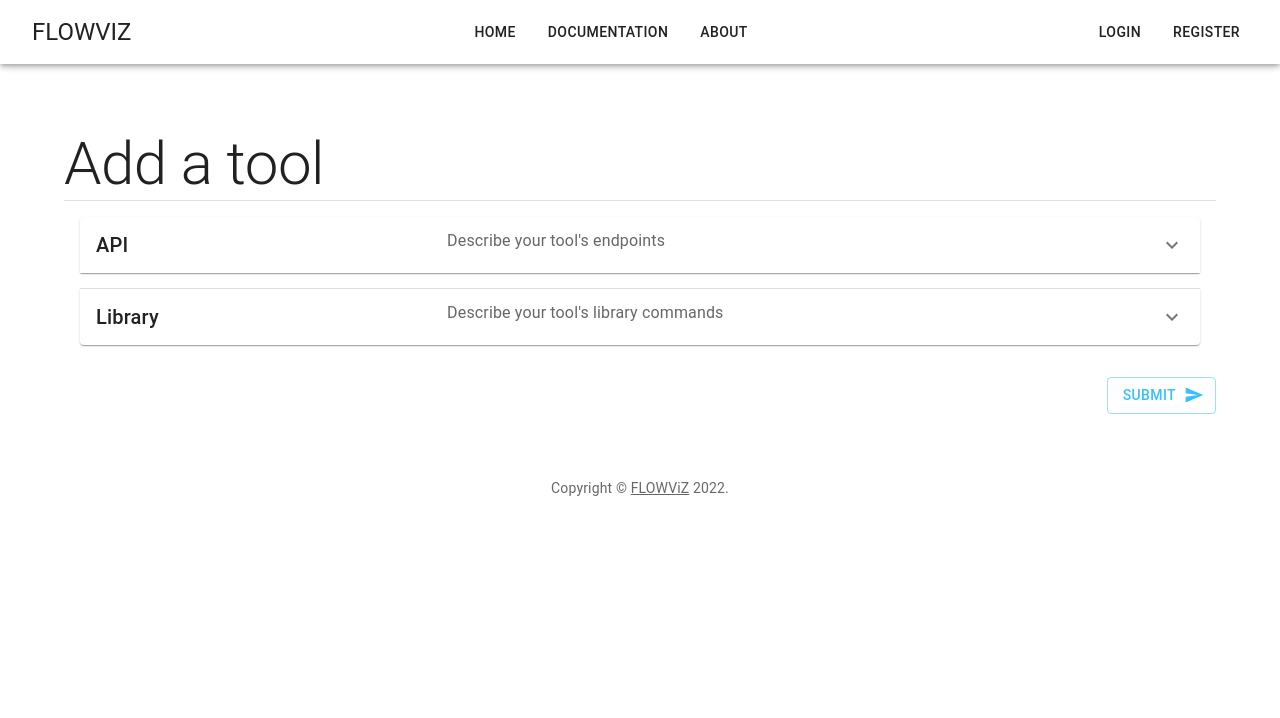
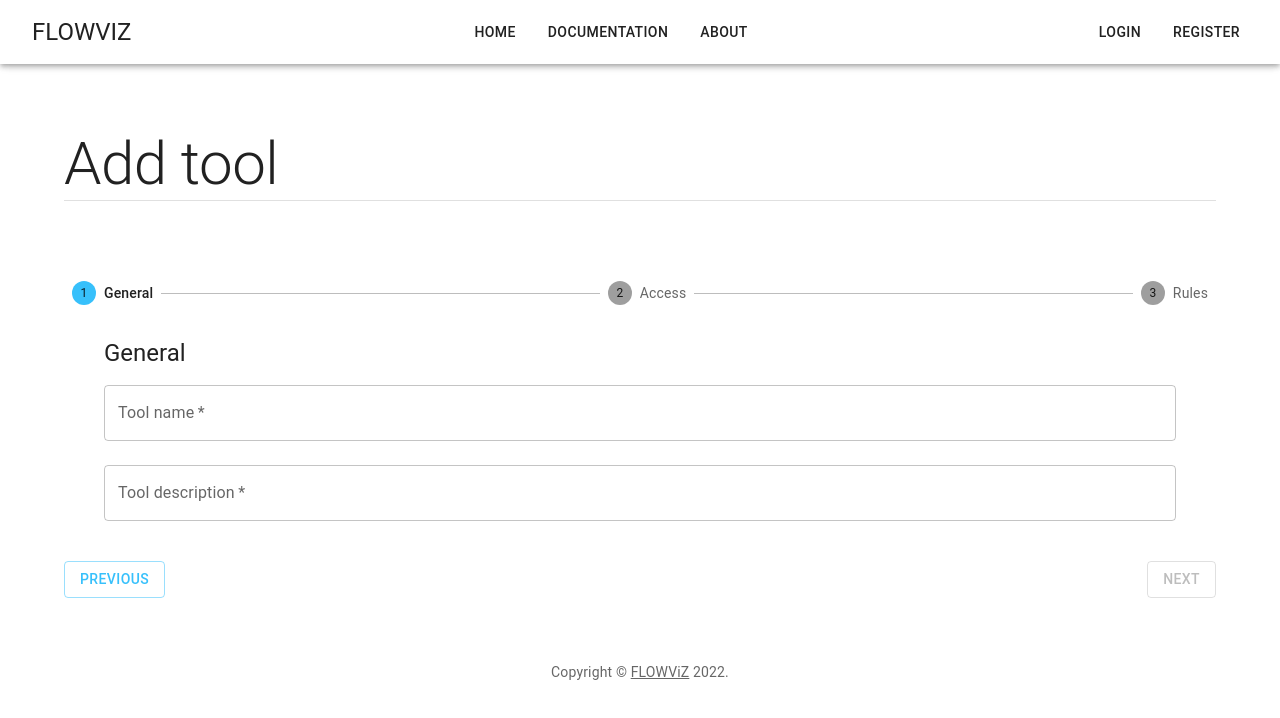
Before and after one commit to mig07/FLOWViZ, a React (Create React App) app in the folder client/: page /tool in a window 1280 px wide. Shown: the top 718 px of the page. Built offline with nearby package versions, Linux system fonts and the light colour scheme.

Commit message:
Client: adding timeline to add tool page

```diff
--- /dev/null
+++ b/client/src/component/postTool/accessFragment.js
@@ -0,0 +1,55 @@
+import { Container, Stack, TextField, Typography } from "@mui/material";
+import * as React from "react";
+
+export default function Access({
+  onAccessUpdate = () => {},
+  setCanAdvance = () => {},
+  address,
+  port,
+}) {
+  React.useEffect(() => {
+    const requiredFields = [address];
+    const hasAllRequiredFields = requiredFields.every((field) => field !== "");
+    setCanAdvance(hasAllRequiredFields);
+    if (hasAllRequiredFields) {
+      onAccessUpdate({ address: address, port: port });
+    }
+  }, [address, port]);
+
+  return (
+    <Container sx={{ p: 2 }}>
+      <Stack sx={{ p: 2 }}>
+        <Typography variant="h5">Access</Typography>
+        <TextField
+          margin="normal"
+          required
+          id="address"
+          label="Tool address"
+          name="address"
+          autoComplete="address"
+          defaultValue={address}
+          onChange={(event) =>
+            onAccessUpdate({
+              address: event.target.value,
+              port: port,
+            })
+          }
+        />
+        <TextField
+          margin="normal"
+          id="port"
+          label="Tool port"
+          name="port"
+          autoComplete="port"
+          defaultValue={port}
+          onChange={(event) =>
+            onAccessUpdate({
+              address: address,
+              port: event.target.value,
+            })
+          }
+        />
+      </Stack>
+    </Container>
+  );
+}
--- /dev/null
+++ b/client/src/component/postTool/generalFragment.js
@@ -0,0 +1,58 @@
+import { Container, Stack, TextField, Typography } from "@mui/material";
+import * as React from "react";
+
+export default function General({
+  onGeneralUpdate = () => {},
+  setCanAdvance = () => {},
+  name,
+  description,
+}) {
+  React.useEffect(() => {
+    const requiredFields = [name, description];
+    const hasAllRequiredFields = requiredFields.every((field) => field !== "");
+    setCanAdvance(hasAllRequiredFields);
+    if (hasAllRequiredFields) {
+      onGeneralUpdate({ name: name, description: description });
+    }
+  }, [name, description]);
+
+  return (
+    <Container sx={{ p: 2 }}>
+      <Stack sx={{ p: 2 }}>
+        <Typography variant="h5">General</Typography>
+        <TextField
+          margin="normal"
+          required
+          id="name"
+          label="Tool name"
+          name="name"
+          autoComplete="name"
+          defaultValue={name}
+          value={name}
+          onChange={(event) =>
+            onGeneralUpdate({
+              name: event.target.value,
+              description: description,
+            })
+          }
+        />
+        <TextField
+          margin="normal"
+          required
+          id="description"
+          label="Tool description"
+          name="description"
+          autoComplete="description"
+          defaultValue={description}
+          value={description}
+          onChange={(event) =>
+            onGeneralUpdate({
+              name: name,
+              description: event.target.value,
+            })
+          }
+        />
+      </Stack>
+    </Container>
+  );
+}
--- /dev/null
+++ b/client/src/component/postTool/rulesFragment.js
@@ -0,0 +1,64 @@
+import { Button, Grid, Toolbar, Typography } from "@mui/material";
+import * as React from "react";
+import BaseToolAccordion from "./baseToolAccordion";
+
+export default function Rules({
+  api,
+  library,
+  configMethod,
+  onMethodChoice = () => {},
+  onApiChange = () => {},
+  onLibraryChange = () => {},
+}) {
+  const MethodChoice = () => (
+    <>
+      <Typography variant="h6" textAlign="center" sx={{ mt: 2, mb: 2 }}>
+        Choose your configuration method
+      </Typography>
+      <Grid
+        container
+        spacing={2}
+        direction="row"
+        alignItems="center"
+        justifyContent="center"
+      >
+        <Grid item>
+          <Button variant="outlined" onClick={() => onMethodChoice("api")}>
+            API
+          </Button>
+        </Grid>
+        <Grid item>
+          <Button variant="outlined" onClick={() => onMethodChoice("library")}>
+            Library
+          </Button>
+        </Grid>
+      </Grid>
+      <Toolbar />
+    </>
+  );
+
+  const LibraryConfig = () => (
+    <>
+      <BaseToolAccordion onParentUpdate={onApiChange} data={api} />
+    </>
+  );
+
+  const ApiConfig = () => (
+    <>
+      <BaseToolAccordion onParentUpdate={onLibraryChange} data={library} />
+    </>
+  );
+
+  const RulesFragment = () => {
+    switch (configMethod) {
+      case "library":
+        return <LibraryConfig />;
+      case "api":
+        return <ApiConfig />;
+      default:
+        return <MethodChoice />;
+    }
+  };
+
+  return <RulesFragment />;
+}
--- a/client/src/page/postTool.js
+++ b/client/src/page/postTool.js
@@ -1,40 +1,63 @@
-import * as React from "react";
 import {
+  Button,
   Container,
   Divider,
+  Grid,
+  Step,
+  StepLabel,
+  Stepper,
   Toolbar,
   Typography,
-  Button,
-  Paper,
 } from "@mui/material";
-import { Stack } from "@mui/material";
-import SettingsAccordion from "../component/postTool/settingsAccordion";
-import CommandGroups from "../component/postTool/commandGroups";
-import BaseToolAccordion from "../component/postTool/baseToolAccordion";
-import SendIcon from "@mui/icons-material/Send";
-import { Box } from "@mui/system";
+import * as React from "react";
+import { useState, useEffect } from "react";
+import Access from "../component/postTool/accessFragment";
+import General from "../component/postTool/generalFragment";
+import Rules from "../component/postTool/rulesFragment";
 
 export default function PostTool() {
-  const [api, setApi] = React.useState({
-    general: {
+  const [activeStep, setActiveStep] = useState(0);
+  const [canAdvance, setCanAdvance] = useState(false);
+  const [configMethod, setConfigMethod] = useState("");
+
+  const onConfigMethodUpdate = (method) => {
+    setConfigMethod(method);
+  };
+
+  const handleNext = () => {
+    if (!canAdvance) return;
+    setActiveStep((prevActiveStep) => prevActiveStep + 1);
+    setCanAdvance(false);
+  };
+
+  const handleBack = () => {
+    if (activeStep === 0) return;
+    setActiveStep((prevActiveStep) => prevActiveStep - 1);
+  };
+
+  const [general, setGeneral] = useState({
     name: "",
     description: "",
-    },
-    access: {
+  });
+
+  const [access, setAccess] = useState({
     address: "",
     port: "",
-    },
   });
-  const [library, setLibrary] = React.useState({
-    general: {
-      name: "",
-      description: "",
-    },
-    access: {
-      address: "",
-      port: "",
-    },
-    groups: [
+
+  const onGeneralUpdate = (gen) => {
+    setGeneral(gen);
+  };
+
+  const onAccessUpdate = (acc) => {
+    setAccess(acc);
+  };
+
+  console.log(general);
+  console.log(access);
+
+  const [api, setApi] = useState([]);
+  const [library, setLibrary] = useState([
     {
       name: "Command Set 0",
       invocation: [],
@@ -50,8 +73,7 @@ export default function PostTool() {
         },
       ],
     },
-    ],
-  });
+  ]);
 
   const onApiChange = (updatedApi) => {
     setApi(updatedApi);
@@ -61,14 +83,90 @@ export default function PostTool() {
     setLibrary(updatedLib);
   };
 
+  const steps = [
+    {
+      label: "General",
+      description: "Tool's relevant metadata.",
+      fragment: (
+        <General
+          onGeneralUpdate={onGeneralUpdate}
+          setCanAdvance={setCanAdvance}
+          name={general.name}
+          description={general.description}
+        />
+      ),
+    },
+    {
+      label: "Access",
+      description: "Where the tool is located and how it can be accessed.",
+      fragment: (
+        <Access
+          onAccessUpdate={onAccessUpdate}
+          setCanAdvance={setCanAdvance}
+          address={access.address}
+          port={access.port}
+        />
+      ),
+    },
+    {
+      label: "Rules",
+      description:
+        "The rules and guidelines needed to configure and use the tool.",
+      fragment: (
+        <Rules
+          api={api}
+          library={library}
+          configMethod={configMethod}
+          onMethodChoice={onConfigMethodUpdate}
+          onApiChange={onApiChange}
+          onLibraryChange={onLibraryChange}
+        />
+      ),
+    },
+  ];
+
   return (
     <Container component="main" maxWidth="lg">
       <Toolbar />
       <>
-        <Typography variant="h2">Add a tool</Typography>
+        <Typography variant="h2">Add tool</Typography>
         <Divider />
+        <Toolbar />
       </>
-      <Paper elevation={0} sx={{ p: 2, maxHeight: 800, overflow: "auto" }}>
+      <Stepper activeStep={activeStep} orientation="horizontal" sx={{ mt: 2 }}>
+        {steps.map((step) => (
+          <Step key={step.label}>
+            <StepLabel>{step.label}</StepLabel>
+          </Step>
+        ))}
+      </Stepper>
+      {steps[activeStep].fragment}
+      <Grid container>
+        <Grid item xs={6}>
+          <Button variant="outlined" onClick={() => handleBack()}>
+            Previous
+          </Button>
+        </Grid>
+        <Grid
+          item
+          xs={6}
+          direction="column"
+          sx={{
+            display: "flex",
+            "justify-content": "flex-end",
+            "align-items": "flex-end",
+          }}
+        >
+          <Button
+            variant="outlined"
+            onClick={() => handleNext()}
+            disabled={!canAdvance}
+          >
+            Next
+          </Button>
+        </Grid>
+      </Grid>
+      {/* <Paper elevation={0} sx={{ p: 2, maxHeight: 800, overflow: "auto" }}>
         <Stack spacing={2}>
           <SettingsAccordion
             name="API"
@@ -81,7 +179,7 @@ export default function PostTool() {
             description="Describe your tool's library commands"
           >
             <BaseToolAccordion onParentUpdate={onLibraryChange} data={library}>
-              <CommandGroups onParentUpdate={onLibraryChange} data={library}/>
+              <CommandGroups onParentUpdate={onLibraryChange} data={library} />
             </BaseToolAccordion>
           </SettingsAccordion>
         </Stack>
@@ -91,12 +189,16 @@ export default function PostTool() {
           variant="outlined"
           endIcon={<SendIcon />}
           onClick={() => {
-            console.log({ "api": api, "library": library });
+            console.log({ api: api, library: library });
           }}
         >
           Submit
         </Button>
-      </Box>
+      </Box> */}
     </Container>
   );
 }
+
+function areFieldsFilled(fields) {
+  return Object.values(fields).every((value) => value !== "");
+}
```
Lines whose indentation alone changed are shown as unchanged.
